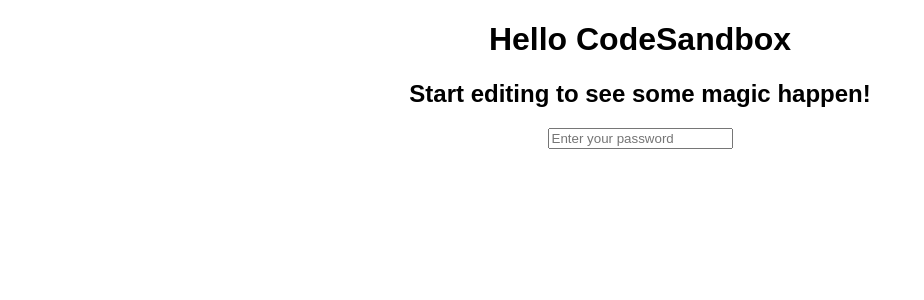
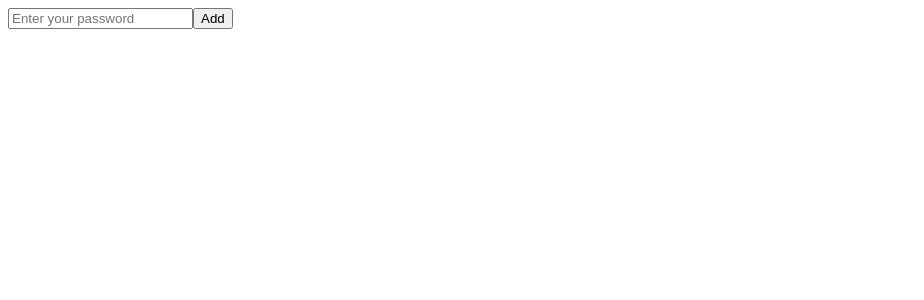
Before and after one commit to pzey2011/Todo_Management_App, a React (Create React App) app: page / in a window 1280 px wide. Shown: the top 300 px of the page, without its empty margins (0-924 px from the left). Built offline with nearby package versions, Linux system fonts and the light colour scheme.

Commit message:
creating form and submit button components

```diff
--- a/src/App.tsx
+++ b/src/App.tsx
@@ -1,22 +1,28 @@
 import { useState } from "react";
 import "./styles.css";
 import InputField from "./components/InputField";
+import Form from "./components/Form";
+import Button from "./components/Button";
 
 const App = () => {
   const [todo, setTodo] = useState<string>("");
+  const [submitted, setSubmitted] = useState<boolean>(false);
   const setTodoInput = (input: string) => {
     setTodo(input);
   };
+  const addTodo = (input: string) => {
+    setSubmitted(!submitted);
+    console.log("submitted!");
+  };
   return (
-    <div className="App">
-      <h1>Hello CodeSandbox</h1>
-      <h2>Start editing to see some magic happen!</h2>
+    <Form onSubmit={addTodo}>
       <InputField
         value={todo}
         setValue={setTodoInput}
         placeholder={"Enter your password"}
       />
-    </div>
+      <Button />
+    </Form>
   );
 };
 
--- /dev/null
+++ b/src/components/Button.tsx
@@ -0,0 +1,8 @@
+import React from "react";
+
+type Props = {};
+const Button = (Props) => {
+  return <button type="submit">Add</button>;
+};
+
+export default Button;
--- /dev/null
+++ b/src/components/Form.tsx
@@ -0,0 +1,11 @@
+import React, { useState } from "react";
+type Props = {
+  children: React.ReactNode;
+  onSubmit: () => void;
+};
+
+const Form = ({ children, onSubmit }: Props) => {
+  return <form onSubmit={onSubmit}>{children}</form>;
+};
+
+export default Form;
```
Also changed, not shown: src/components/InputField.tsx (+4 -7 lines).
